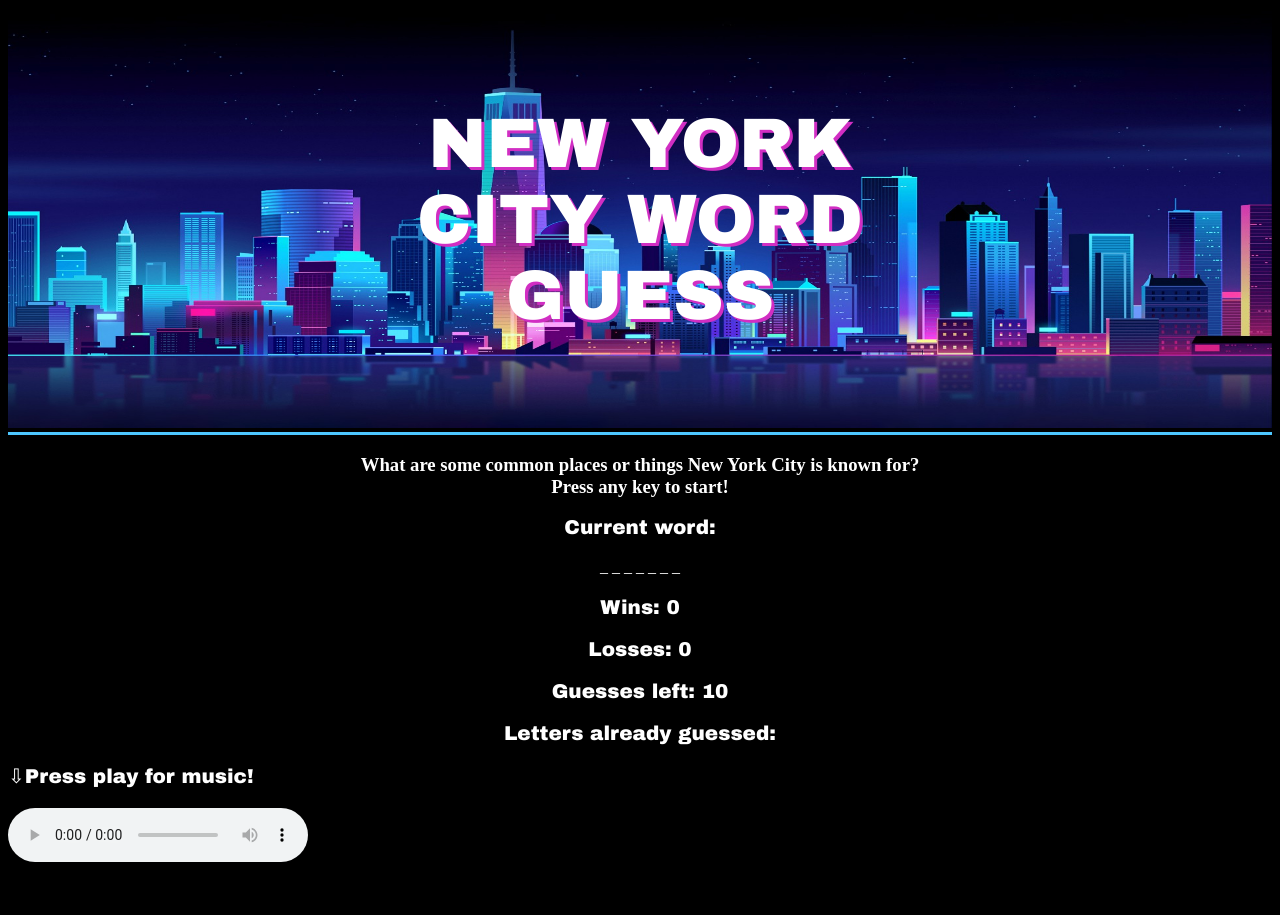
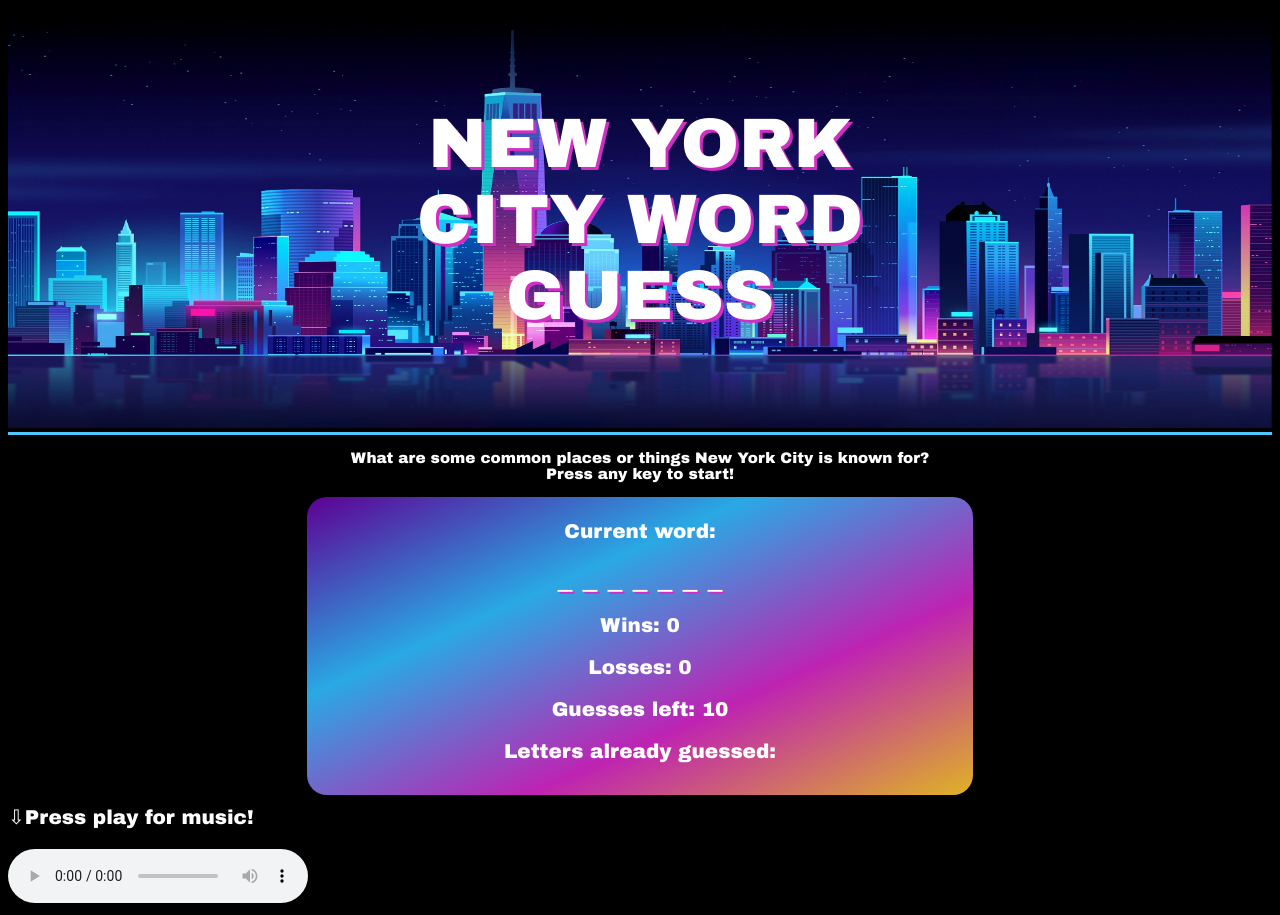
Before and after one commit to joditivis/Word-Guess-Game, a plain HTML site: page index.html in a window 1280 px wide. Before the commit the page ends 874 px from the top, so only its background shows below. Drawn offline with nearby package versions, Linux system fonts and the light colour scheme.

Commit message:
added background box around game class

```diff
--- a/assets/css/style.css
+++ b/assets/css/style.css
@@ -22,8 +22,8 @@ body {
     text-align: center;
 }
 
-#directions-text {
-    font-size: 35px;
+.start {
+    font-size: 13px;
     font-family: "Arial Black", Gadget, sans-serif;
 }
 p {
@@ -31,3 +31,20 @@ p {
     font-size: 20px;
     font-family: "Arial Black", Gadget, sans-serif;
 }
+
+#currentWord {
+    font-family: "Arial Black", Gadget, sans-serif;
+    font-size: 30px;
+    text-shadow: 2px 2px #d12ec3;
+}
+
+.game {
+    background-image: linear-gradient(to bottom right, #6c00aade, #29a9e4, #be23b2, #dfb325);
+    width: 40rem;
+    padding: 1%;
+    /*border: dotted #6c00aade;*/
+    border-width: 10px;
+    border-radius: 20px;
+    margin-left: auto;
+    margin-right: auto;
+}
```
